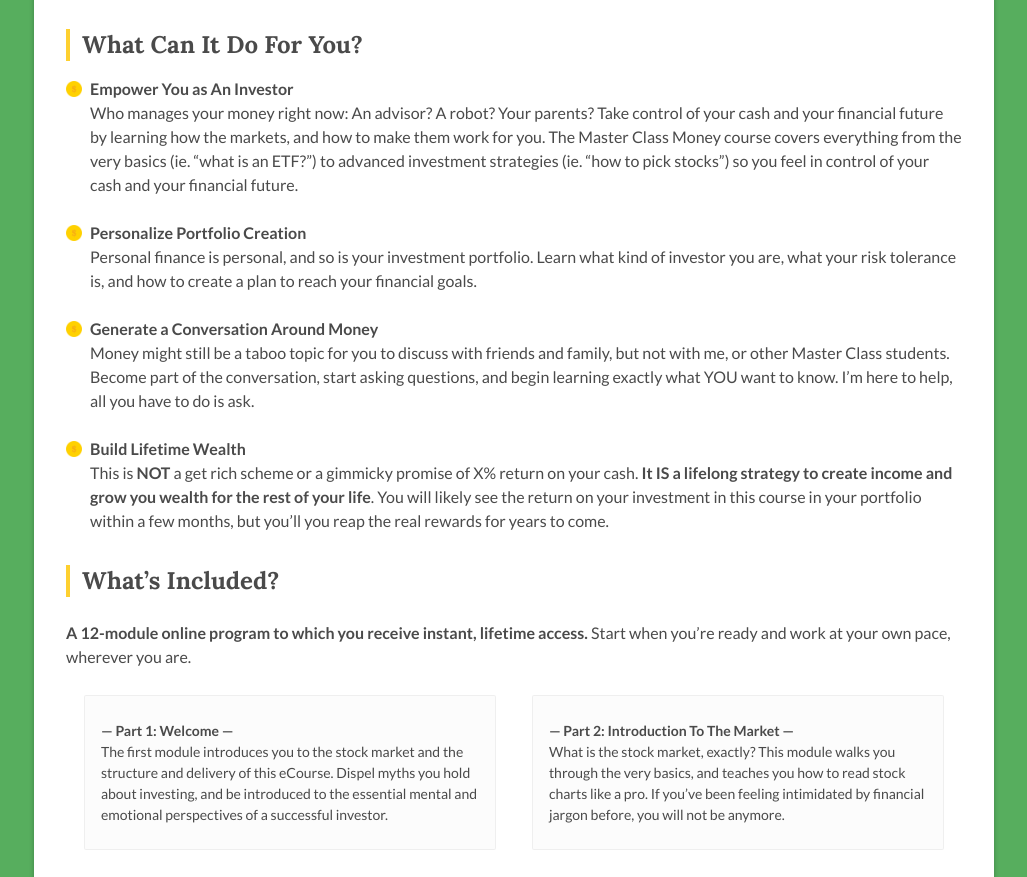
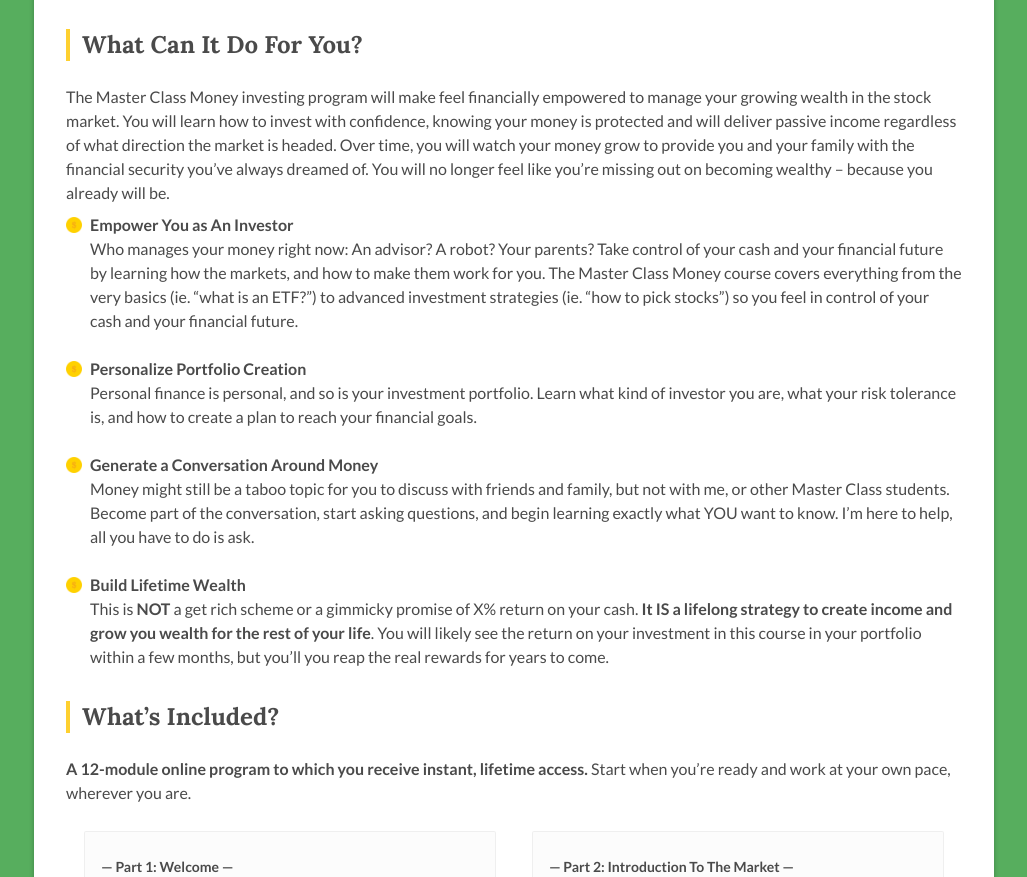
Before and after one commit to beekay-/mcm-launch, a plain HTML site: page index.html in a window 1280 px wide. Shown: the part 3037-3914 px from the top of the page, without its empty margins (126-1153 px from the left). Drawn offline with nearby package versions, Linux system fonts and the light colour scheme; a script that the page names is missing.

Commit message:
Update index.html

```diff
--- a/index.html
+++ b/index.html
@@ -119,6 +119,7 @@
 
 <!--WHAT CAN IT DO FOR YOU?-->
                <h2>What Can It Do For You?</h2>
+               <p>The Master Class Money investing program will make feel financially empowered to manage your growing wealth in the stock market. You will learn how to invest with confidence, knowing your money is protected and will deliver passive income regardless of what direction the market is headed. Over time, you will watch your money grow to provide you and your family with the financial security you’ve always dreamed of. You will no longer feel like you’re missing out on becoming wealthy – because you already will be.</p>
                 <ul class="para"><li class="coin"><strong>Empower You as An Investor</strong>
 Who manages your money right now: An advisor? A robot? Your parents? Take control of your cash and your financial future by learning how the markets, and how to make them work for you. The Master Class Money course covers everything from the very basics (ie. “what is an ETF?”) to advanced investment strategies (ie. “how to pick stocks”) so you feel in control of your cash and your financial future.</li>
 <li class="coin"><strong>Personalize Portfolio Creation</strong>
```
